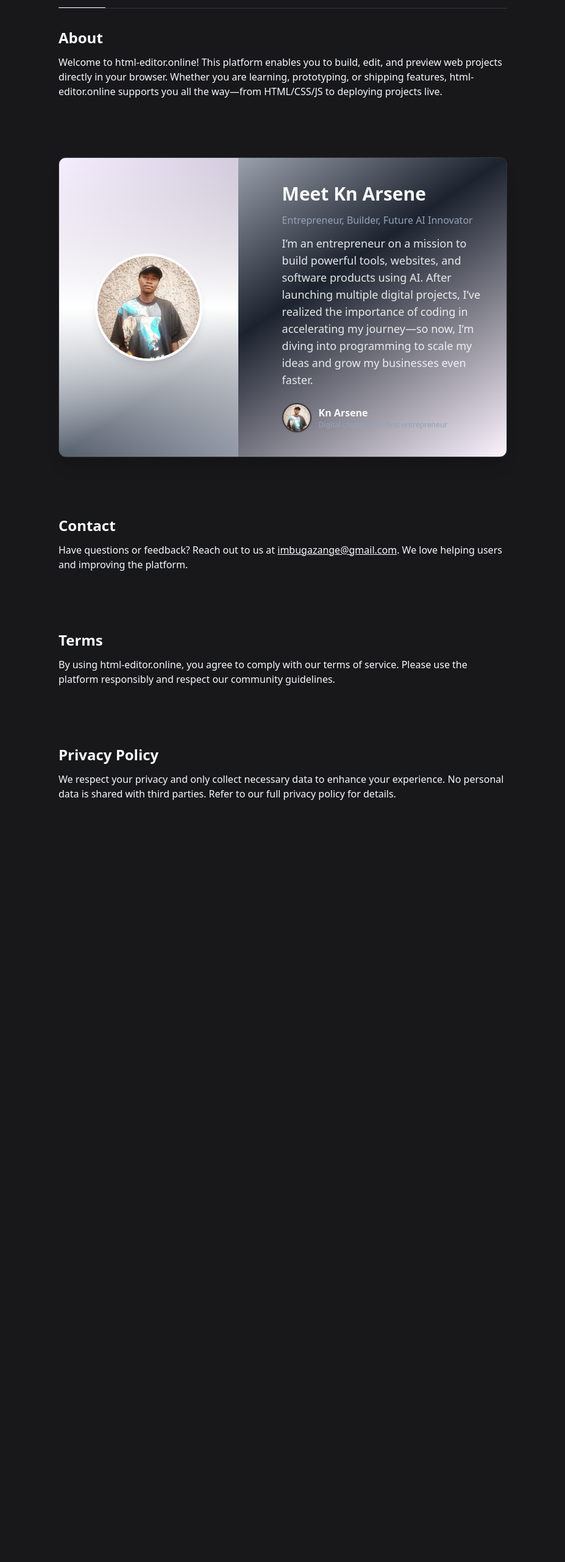
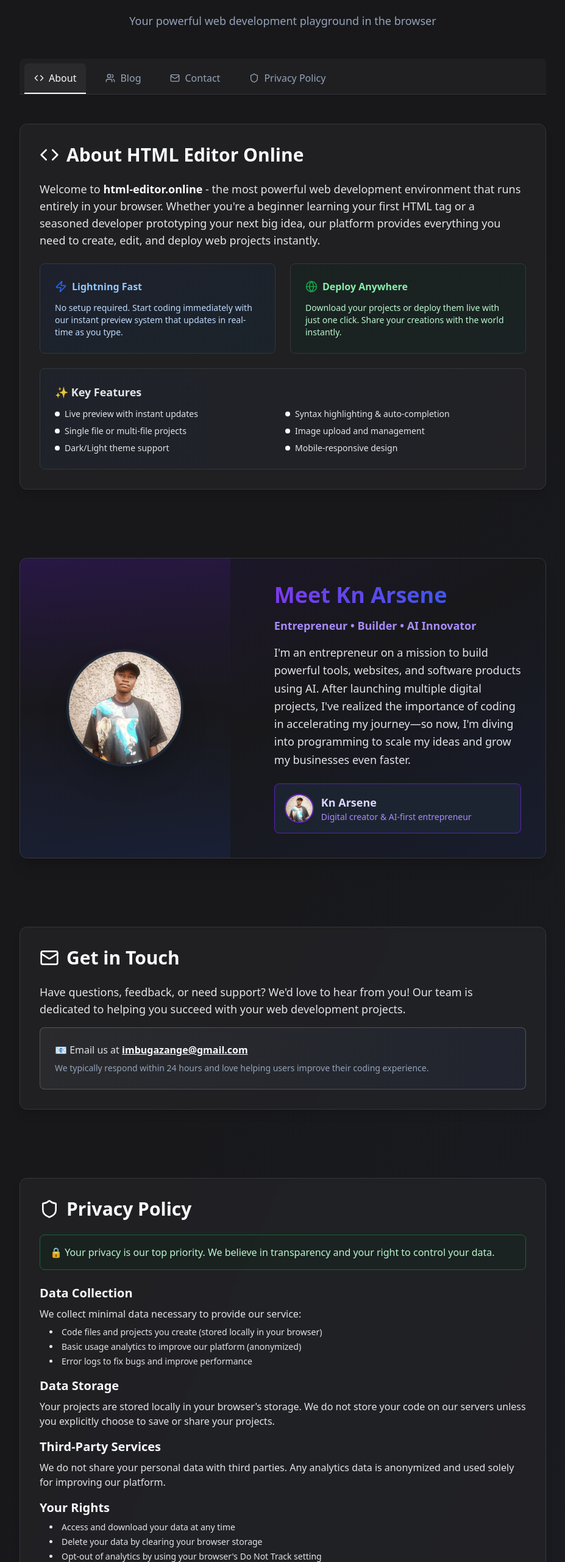
Before and after one commit to knArsene/html-editor-online, a React (Vite) app: page /info in a window 1280 px wide. Shown: the part 84-2646 px from the top of the page at 61% size, without its empty margins (176-1103 px from the left). Before the commit the page ends 1446 px from the top, so only its background shows below. Built offline with nearby package versions, Linux system fonts and the light colour scheme.

Commit message:
Refactor footer and info section
Remove "Terms" link from the footer. Improve the UI and content of the info section, adding more details to the "About" and "Privacy" sections. Improve the text color and design of the "Blog" section.

```diff
--- a/src/components/Footer.tsx
+++ b/src/components/Footer.tsx
@@ -11,11 +11,10 @@ export const Footer: React.FC = () => {
       <div className={`container mx-auto flex ${isMobile ? 'flex-col gap-1' : 'flex-wrap justify-between items-center gap-y-2'} ${isMobile ? 'text-xs' : 'text-sm'} text-muted-foreground`}>
         <p className={isMobile ? 'text-center' : ''}>&copy; {new Date().getFullYear()} Web IDE. All rights reserved.</p>
         <div className={`flex items-center ${isMobile ? 'justify-center gap-x-3' : 'gap-x-4 sm:gap-x-6'}`}>
-          <Link to="/info?section=about" className="hover:text-foreground transition-colors">About</Link>
-          <Link to="/info?section=blog" className="hover:text-foreground transition-colors">Blog</Link>
-          <Link to="/info?section=contact" className="hover:text-foreground transition-colors">Contact</Link>
-          <Link to="/info?section=terms" className="hover:text-foreground transition-colors">Terms</Link>
-          <Link to="/info?section=privacy" className="hover:text-foreground transition-colors">Privacy</Link>
+          <Link to="info?section=about" className="hover:text-foreground transition-colors">About</Link>
+          <Link to="info?section=blog" className="hover:text-foreground transition-colors">Blog</Link>
+          <Link to="info?section=contact" className="hover:text-foreground transition-colors">Contact</Link>
+          <Link to="info?section=privacy" className="hover:text-foreground transition-colors">Privacy</Link>
         </div>
       </div>
     </footer>
--- a/src/pages/Info.tsx
+++ b/src/pages/Info.tsx
@@ -2,13 +2,13 @@
 import React, { useEffect, useRef } from "react";
 import { useLocation, useNavigate } from "react-router-dom";
 import { cn } from "@/lib/utils";
+import { Shield, Users, Mail, Code, Zap, Globe } from "lucide-react";
 
 const sections = [
-  { key: "about", label: "About" },
-  { key: "blog", label: "Blog" },
-  { key: "contact", label: "Contact" },
-  { key: "terms", label: "Terms" },
-  { key: "privacy", label: "Privacy Policy" },
+  { key: "about", label: "About", icon: Code },
+  { key: "blog", label: "Blog", icon: Users },
+  { key: "contact", label: "Contact", icon: Mail },
+  { key: "privacy", label: "Privacy Policy", icon: Shield },
 ];
 
 function useQuery() {
@@ -30,113 +30,249 @@ export const Info: React.FC = () => {
   }, [selected]);
 
   return (
-    <div className="max-w-3xl mx-auto px-4 py-12">
-      <div className="flex gap-2 sm:gap-4 mb-8 border-b border-border overflow-x-auto">
-        {sections.map((s) => (
+    <div className="min-h-screen bg-gradient-to-br from-background via-background to-secondary/20">
+      <div className="max-w-4xl mx-auto px-4 py-12">
+        {/* Header */}
+        <div className="text-center mb-12">
+          <h1 className="text-4xl font-bold bg-gradient-to-r from-primary to-blue-600 bg-clip-text text-transparent mb-4">
+            HTML Editor Online
+          </h1>
+          <p className="text-lg text-muted-foreground max-w-2xl mx-auto">
+            Your powerful web development playground in the browser
+          </p>
+        </div>
+
+        {/* Navigation Tabs */}
+        <div className="flex gap-2 sm:gap-4 mb-12 border-b border-border overflow-x-auto bg-card/50 rounded-t-lg p-2">
+          {sections.map((s) => {
+            const IconComponent = s.icon;
+            return (
               <button
                 key={s.key}
                 className={cn(
-              "px-2 sm:px-4 py-3 font-medium transition-colors border-b-2 -mb-px",
+                  "flex items-center gap-2 px-4 py-3 font-medium transition-all duration-200 border-b-2 -mb-2 rounded-t-md",
                   selected === s.key
-                ? "border-primary text-primary"
-                : "border-transparent text-muted-foreground hover:text-foreground"
+                    ? "border-primary text-primary bg-primary/5"
+                    : "border-transparent text-muted-foreground hover:text-foreground hover:bg-accent/50"
                 )}
                 onClick={() => navigate(`/info?section=${s.key}`)}
                 type="button"
               >
+                <IconComponent className="w-4 h-4" />
                 {s.label}
               </button>
-        ))}
+            );
+          })}
         </div>
 
-      <div className="space-y-16">
-        {/* About */}
+        <div className="space-y-20">
+          {/* About Section */}
           <section
             ref={(el: HTMLDivElement | null) => (sectionRefs.current["about"] = el)}
             id="about"
             className="pt-8 -mt-8"
           >
-          <h2 className="text-2xl font-bold mb-3">About</h2>
-          <p>
-            Welcome to html-editor.online! This platform enables you to build, edit, and preview web projects directly in your browser. Whether you are learning, prototyping, or shipping features, html-editor.online supports you all the way—from HTML/CSS/JS to deploying projects live.
+            <div className="bg-card/60 backdrop-blur-sm rounded-xl p-8 border border-border shadow-lg">
+              <div className="flex items-center gap-3 mb-6">
+                <Code className="w-8 h-8 text-primary" />
+                <h2 className="text-3xl font-bold">About HTML Editor Online</h2>
+              </div>
+
+              <div className="space-y-6 text-foreground/90 leading-relaxed">
+                <p className="text-lg">
+                  Welcome to <span className="font-semibold text-primary">html-editor.online</span> - the most powerful web development environment that runs entirely in your browser. Whether you're a beginner learning your first HTML tag or a seasoned developer prototyping your next big idea, our platform provides everything you need to create, edit, and deploy web projects instantly.
                 </p>
+
+                <div className="grid md:grid-cols-2 gap-6 mt-8">
+                  <div className="bg-gradient-to-br from-blue-50 to-cyan-50 dark:from-blue-950/20 dark:to-cyan-950/20 p-6 rounded-lg border">
+                    <div className="flex items-center gap-2 mb-3">
+                      <Zap className="w-5 h-5 text-blue-600" />
+                      <h3 className="font-semibold text-blue-900 dark:text-blue-300">Lightning Fast</h3>
+                    </div>
+                    <p className="text-sm text-blue-800 dark:text-blue-200">
+                      No setup required. Start coding immediately with our instant preview system that updates in real-time as you type.
+                    </p>
+                  </div>
+
+                  <div className="bg-gradient-to-br from-green-50 to-emerald-50 dark:from-green-950/20 dark:to-emerald-950/20 p-6 rounded-lg border">
+                    <div className="flex items-center gap-2 mb-3">
+                      <Globe className="w-5 h-5 text-green-600" />
+                      <h3 className="font-semibold text-green-900 dark:text-green-300">Deploy Anywhere</h3>
+                    </div>
+                    <p className="text-sm text-green-800 dark:text-green-200">
+                      Download your projects or deploy them live with just one click. Share your creations with the world instantly.
+                    </p>
+                  </div>
+                </div>
+
+                <div className="bg-gradient-to-r from-secondary/30 to-accent/30 p-6 rounded-lg border mt-8">
+                  <h3 className="font-semibold mb-3 text-lg">✨ Key Features</h3>
+                  <ul className="grid md:grid-cols-2 gap-2 text-sm">
+                    <li className="flex items-center gap-2">
+                      <span className="w-2 h-2 bg-primary rounded-full"></span>
+                      Live preview with instant updates
+                    </li>
+                    <li className="flex items-center gap-2">
+                      <span className="w-2 h-2 bg-primary rounded-full"></span>
+                      Syntax highlighting & auto-completion
+                    </li>
+                    <li className="flex items-center gap-2">
+                      <span className="w-2 h-2 bg-primary rounded-full"></span>
+                      Single file or multi-file projects
+                    </li>
+                    <li className="flex items-center gap-2">
+                      <span className="w-2 h-2 bg-primary rounded-full"></span>
+                      Image upload and management
+                    </li>
+                    <li className="flex items-center gap-2">
+                      <span className="w-2 h-2 bg-primary rounded-full"></span>
+                      Dark/Light theme support
+                    </li>
+                    <li className="flex items-center gap-2">
+                      <span className="w-2 h-2 bg-primary rounded-full"></span>
+                      Mobile-responsive design
+                    </li>
+                  </ul>
+                </div>
+              </div>
+            </div>
           </section>
-        {/* Blog */}
+
+          {/* Blog Section */}
           <section
             ref={(el: HTMLDivElement | null) => (sectionRefs.current["blog"] = el)}
             id="blog"
             className="pt-8 -mt-8"
           >
-          <div className="w-full flex flex-col md:flex-row gap-0 md:gap-8 rounded-xl bg-gradient-to-br from-blue-50 via-secondary/60 to-fuchsia-50 shadow-xl border border-border overflow-hidden animate-fade-in">
+            <div className="w-full flex flex-col lg:flex-row gap-0 lg:gap-8 rounded-xl bg-gradient-to-br from-violet-50 via-white to-blue-50 dark:from-violet-950/30 dark:via-background dark:to-blue-950/30 shadow-xl border border-border overflow-hidden">
               {/* Profile Image - left side */}
-            <div className="md:w-2/5 flex justify-center items-center bg-gradient-to-b from-fuchsia-100/60 via-white to-blue-100/30 p-6 md:p-0">
+              <div className="lg:w-2/5 flex justify-center items-center bg-gradient-to-b from-violet-100/60 via-white to-blue-100/30 dark:from-violet-900/20 dark:via-background dark:to-blue-900/20 p-6 lg:p-0">
                 <img
                   src="/lovable-uploads/a7e51775-73f3-4652-aa91-7b401f13bca6.png"
                   alt="Kn Arsene"
-                className="w-44 h-44 rounded-full object-cover border-4 border-white shadow-lg mt-4 mb-4 md:mt-8 md:mb-8"
+                  className="w-48 h-48 rounded-full object-cover border-4 border-white dark:border-gray-800 shadow-2xl mt-4 mb-4 lg:mt-8 lg:mb-8"
                 />
               </div>
               {/* Description - right side */}
-            <div className="flex-1 flex flex-col justify-center p-6 md:p-10">
-              <h2 className="text-3xl font-extrabold leading-tight mb-3 text-primary">
+              <div className="flex-1 flex flex-col justify-center p-6 lg:p-10">
+                <h2 className="text-3xl lg:text-4xl font-extrabold leading-tight mb-4 bg-gradient-to-r from-violet-600 to-blue-600 bg-clip-text text-transparent">
                   Meet Kn Arsene
                 </h2>
-              <div className="text-muted-foreground text-base mb-3 font-medium">
-                Entrepreneur, Builder, Future AI Innovator
+                <div className="text-violet-600 dark:text-violet-400 text-lg mb-4 font-semibold">
+                  Entrepreneur • Builder • AI Innovator
                 </div>
-              <p className="text-lg text-foreground/90 mb-4">
-                I’m an entrepreneur on a mission to build powerful tools, websites, and software products using AI.
-                After launching multiple digital projects, I’ve realized the importance of coding in accelerating my journey—so now, I’m diving into programming to scale my ideas and grow my businesses even faster.
+                <p className="text-lg text-foreground/90 mb-6 leading-relaxed">
+                  I'm an entrepreneur on a mission to build powerful tools, websites, and software products using AI.
+                  After launching multiple digital projects, I've realized the importance of coding in accelerating my journey—so now,
+                  I'm diving into programming to scale my ideas and grow my businesses even faster.
                 </p>
-              <div className="flex items-center gap-3 mt-2">
+                <div className="bg-white/70 dark:bg-gray-800/70 rounded-lg p-4 border border-violet-200 dark:border-violet-800">
+                  <div className="flex items-center gap-3">
                     <img
                       src="/lovable-uploads/a7e51775-73f3-4652-aa91-7b401f13bca6.png"
                       alt="Kn Arsene"
-                  className="w-12 h-12 rounded-full border-2 shadow"
+                      className="w-12 h-12 rounded-full border-2 border-violet-200 dark:border-violet-800 shadow"
                     />
                     <div>
-                  <div className="font-semibold text-md">Kn Arsene</div>
-                  <div className="text-xs text-muted-foreground">
+                      <div className="font-semibold text-lg text-violet-900 dark:text-violet-200">Kn Arsene</div>
+                      <div className="text-sm text-violet-600 dark:text-violet-400">
                         Digital creator & AI-first entrepreneur
                       </div>
                     </div>
                   </div>
                 </div>
               </div>
+            </div>
           </section>
-        {/* Contact */}
+
+          {/* Contact Section */}
           <section
             ref={(el: HTMLDivElement | null) => (sectionRefs.current["contact"] = el)}
             id="contact"
             className="pt-8 -mt-8"
           >
-          <h2 className="text-2xl font-bold mb-3">Contact</h2>
-          <p>
-            Have questions or feedback? Reach out to us at <a href="mailto:imbugazange@gmail.com" className="text-primary font-medium underline">imbugazange@gmail.com</a>. We love helping users and improving the platform.
+            <div className="bg-card/60 backdrop-blur-sm rounded-xl p-8 border border-border shadow-lg">
+              <div className="flex items-center gap-3 mb-6">
+                <Mail className="w-8 h-8 text-primary" />
+                <h2 className="text-3xl font-bold">Get in Touch</h2>
+              </div>
+              <div className="space-y-4">
+                <p className="text-lg text-foreground/90">
+                  Have questions, feedback, or need support? We'd love to hear from you! Our team is dedicated to helping you succeed with your web development projects.
                 </p>
+                <div className="bg-gradient-to-r from-primary/5 to-blue-500/5 p-6 rounded-lg border border-primary/20">
+                  <p className="text-foreground/90">
+                    📧 Email us at <a href="mailto:imbugazange@gmail.com" className="text-primary font-semibold underline hover:text-primary/80 transition-colors">imbugazange@gmail.com</a>
+                  </p>
+                  <p className="text-sm text-muted-foreground mt-2">
+                    We typically respond within 24 hours and love helping users improve their coding experience.
+                  </p>
+                </div>
+              </div>
+            </div>
           </section>
-        {/* Terms */}
-        <section
-          ref={(el: HTMLDivElement | null) => (sectionRefs.current["terms"] = el)}
-          id="terms"
-          className="pt-8 -mt-8"
-        >
-          <h2 className="text-2xl font-bold mb-3">Terms</h2>
-          <p>
-            By using html-editor.online, you agree to comply with our terms of service. Please use the platform responsibly and respect our community guidelines.
-          </p>
-        </section>
-        {/* Privacy Policy */}
+
+          {/* Privacy Policy Section */}
           <section
             ref={(el: HTMLDivElement | null) => (sectionRefs.current["privacy"] = el)}
             id="privacy"
             className="pt-8 -mt-8"
           >
-          <h2 className="text-2xl font-bold mb-3">Privacy Policy</h2>
-          <p>
-            We respect your privacy and only collect necessary data to enhance your experience. No personal data is shared with third parties. Refer to our full privacy policy for details.
+            <div className="bg-card/60 backdrop-blur-sm rounded-xl p-8 border border-border shadow-lg">
+              <div className="flex items-center gap-3 mb-6">
+                <Shield className="w-8 h-8 text-primary" />
+                <h2 className="text-3xl font-bold">Privacy Policy</h2>
+              </div>
+
+              <div className="space-y-6 text-foreground/90">
+                <div className="bg-green-50 dark:bg-green-950/20 border border-green-200 dark:border-green-800 rounded-lg p-4">
+                  <p className="text-green-800 dark:text-green-200 font-medium">
+                    🔒 Your privacy is our top priority. We believe in transparency and your right to control your data.
                   </p>
+                </div>
+
+                <div className="space-y-4">
+                  <div>
+                    <h3 className="text-xl font-semibold mb-2 text-primary">Data Collection</h3>
+                    <p>We collect minimal data necessary to provide our service:</p>
+                    <ul className="list-disc list-inside mt-2 space-y-1 text-sm ml-4">
+                      <li>Code files and projects you create (stored locally in your browser)</li>
+                      <li>Basic usage analytics to improve our platform (anonymized)</li>
+                      <li>Error logs to fix bugs and improve performance</li>
+                    </ul>
+                  </div>
+
+                  <div>
+                    <h3 className="text-xl font-semibold mb-2 text-primary">Data Storage</h3>
+                    <p>Your projects are stored locally in your browser's storage. We do not store your code on our servers unless you explicitly choose to save or share your projects.</p>
+                  </div>
+
+                  <div>
+                    <h3 className="text-xl font-semibold mb-2 text-primary">Third-Party Services</h3>
+                    <p>We do not share your personal data with third parties. Any analytics data is anonymized and used solely for improving our platform.</p>
+                  </div>
+
+                  <div>
+                    <h3 className="text-xl font-semibold mb-2 text-primary">Your Rights</h3>
+                    <ul className="list-disc list-inside space-y-1 text-sm ml-4">
+                      <li>Access and download your data at any time</li>
+                      <li>Delete your data by clearing your browser storage</li>
+                      <li>Opt-out of analytics by using your browser's Do Not Track setting</li>
+                      <li>Contact us for any privacy-related concerns</li>
+                    </ul>
+                  </div>
+                </div>
+
+                <div className="bg-blue-50 dark:bg-blue-950/20 border border-blue-200 dark:border-blue-800 rounded-lg p-4 mt-6">
+                  <p className="text-blue-800 dark:text-blue-200 text-sm">
+                    <strong>Last updated:</strong> {new Date().toLocaleDateString()} |
+                    <strong> Questions?</strong> Contact us at <a href="mailto:imbugazange@gmail.com" className="underline hover:no-underline">imbugazange@gmail.com</a>
+                  </p>
+                </div>
+              </div>
+            </div>
           </section>
+        </div>
       </div>
     </div>
   );
```
Lines whose indentation alone changed are shown as unchanged.
